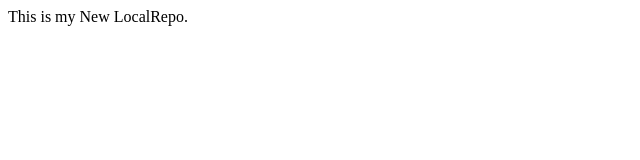
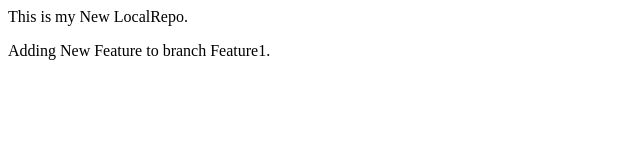
Before and after one commit to MUHAMMAD-HAMMAD2K04/Local_Repo, a plain HTML site: page Index.html in a window 1280 px wide. Shown: the whole page, without its empty margins (0-640 px from the left). Drawn offline with Linux system fonts and the light colour scheme.

Commit message:
Adding New  Features to Feature1

```diff
--- a/Index.html
+++ b/Index.html
@@ -1 +1,2 @@
 <p> This is my New LocalRepo. </p>
+<p> Adding New Feature to branch Feature1. </p>
```
